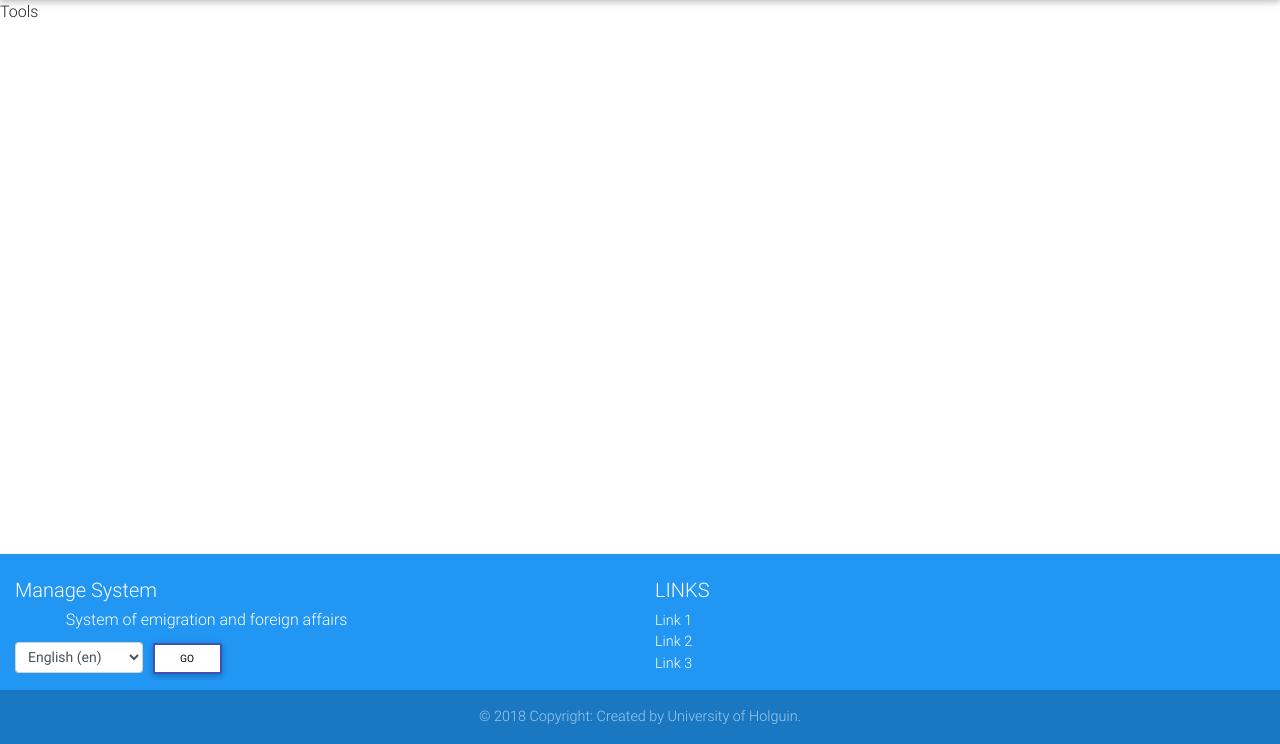
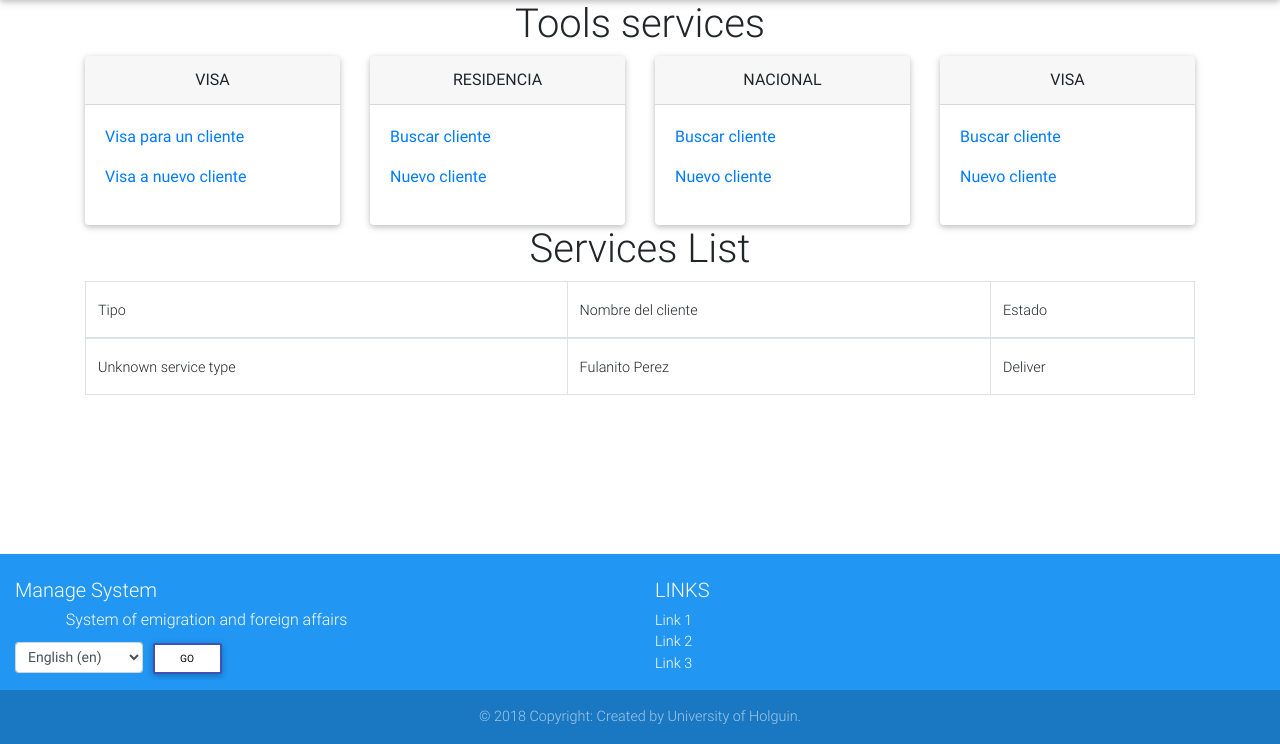
Before and after one commit to ragnarok22/smehla, a Django app: page /tools/ in a window 1280 px wide. Shown: the part 56-800 px from the top of the page. Run offline with Django 3.2, Linux system fonts and the light colour scheme; a user stored in the database is signed in; data comes from the database, SQL or seed files in the repository; both versions use the stored data as it was after the commit; some libraries are stand-ins or nearby versions.

Commit message:
mostrando un poco mas de informacion en la vista tools

```diff
--- a/services/models.py
+++ b/services/models.py
@@ -45,6 +45,7 @@ class Service(models.Model):
         ('5', _('Deliver')),
     )
     SERVICE_TYPE = {
+        'None': _('Unknown service type'),
         'visa': _('Visa'),
     }
     client = models.ForeignKey(verbose_name=_('Client'), to=Client, on_delete=models.CASCADE)
@@ -55,7 +56,7 @@ class Service(models.Model):
         if self.service_type:
             return self.service_type
         else:
-            return _('Unknown service type')
+            return self.SERVICE_TYPE['None']
 
     def __str__(self):
         return self.service_type
@@ -89,4 +90,4 @@ class Visa(Service):
     visa_expiration_date = models.DateField(_('Visa expiration date'))
 
     def __str__(self):
-        return '{}: {} -> {}'.format(self.service_type, self.client, self.specification)
+        return '{}: {} -> {}'.format(self.get_service_type(), self.client, self.specification)
--- a/services/templates/services/tools.html
+++ b/services/templates/services/tools.html
@@ -2,9 +2,88 @@
 {% load i18n %}
 
 {% block title %}
-    {% trans 'Tools' %}
 {% endblock %}
 
 {% block main %}
-    {% trans 'Tools' %}
+    <div class="container">
+        <h1 class="text-center">{% trans 'Tools services' %}</h1>
+        <!-- Create services -->
+        <div class="row">
+
+            <div class="col-3">
+                <div class="card">
+                    <div class="card-header">
+                        <div class="text-uppercase text-center">Visa</div>
+                    </div>
+                    <div class="card-body">
+                        <p><a href="{% url 'services:visa_create' %}">Visa para un cliente</a></p>
+                        <p><a href="#">Visa a nuevo cliente</a></p>
+                    </div>
+                </div>
+            </div>
+
+            <div class="col-3">
+                <div class="card">
+                    <div class="card-header">
+                        <div class="text-uppercase text-center">Residencia</div>
+                    </div>
+                    <div class="card-body">
+                        <p><a href="#">Buscar cliente</a></p>
+                        <p><a href="#">Nuevo cliente</a></p>
+                    </div>
+                </div>
+            </div>
+
+            <div class="col-3">
+                <div class="card">
+                    <div class="card-header">
+                        <div class="text-uppercase text-center">Nacional</div>
+                    </div>
+                    <div class="card-body">
+                        <p><a href="#">Buscar cliente</a></p>
+                        <p><a href="#">Nuevo cliente</a></p>
+                    </div>
+                </div>
+            </div>
+
+            <div class="col-3">
+                <div class="card">
+                    <div class="card-header">
+                        <div class="text-uppercase text-center">Visa</div>
+                    </div>
+                    <div class="card-body">
+                        <p><a href="#">Buscar cliente</a></p>
+                        <p><a href="#">Nuevo cliente</a></p>
+                    </div>
+                </div>
+            </div>
+        </div>
+        <!-- Create services -->
+        <!-- List of services -->
+        <h1 class="text-center">Services List</h1>
+        <div class="row">
+            <div class="col-12">
+                <table class="table table-bordered table-hover">
+                    <thead>
+                    <tr>
+                        <td>Tipo</td>
+                        <td>Nombre del cliente</td>
+                        <td>Estado</td>
+                    </tr>
+                    </thead>
+                    <tbody>
+                    {% for service in services %}
+                        <tr>
+                            <td>{{ service.get_service_type }}</td>
+                            <td>{{ service.client.get_full_name }}</td>
+                            <td>{{ service.get_status_display }}</td>
+                        </tr>
+                    {% endfor %}
+
+                    </tbody>
+                </table>
+            </div>
+        </div>
+        <!-- List of services -->
+    </div>
 {% endblock %}
--- a/services/views.py
+++ b/services/views.py
@@ -3,7 +3,7 @@ from django.views import generic
 
 from accounts import mixins
 from services import models
-from services.models import Visa
+from services.models import Visa, Service
 
 
 class IndexView(mixins.NavbarMixin, generic.TemplateView):
@@ -20,6 +20,11 @@ class ServiceToolsView(mixins.LoginRequiredMixin, mixins.NavbarMixin, generic.Te
     tab_name = 'tools'
     template_name = 'services/tools.html'
 
+    def get_context_data(self, **kwargs):
+        context = super(ServiceToolsView, self).get_context_data(**kwargs)
+        context['services'] = Service.objects.all()
+        return context
+
 
 class SearchStatusServiceView(mixins.NavbarMixin, generic.TemplateView):
     template_name = 'services/status_service.html'
@@ -32,7 +37,7 @@ class SearchStatusServiceView(mixins.NavbarMixin, generic.TemplateView):
         if value:
             try:
                 service = Visa.objects.get(client__ci=value)
-            except:
+            except Visa.DoesNotExist:
                 pass
         context['service'] = service
         return context
```
Also changed, not shown: db.sqlite3, services/migrations/0007_auto_20181021_1603.py (added).
